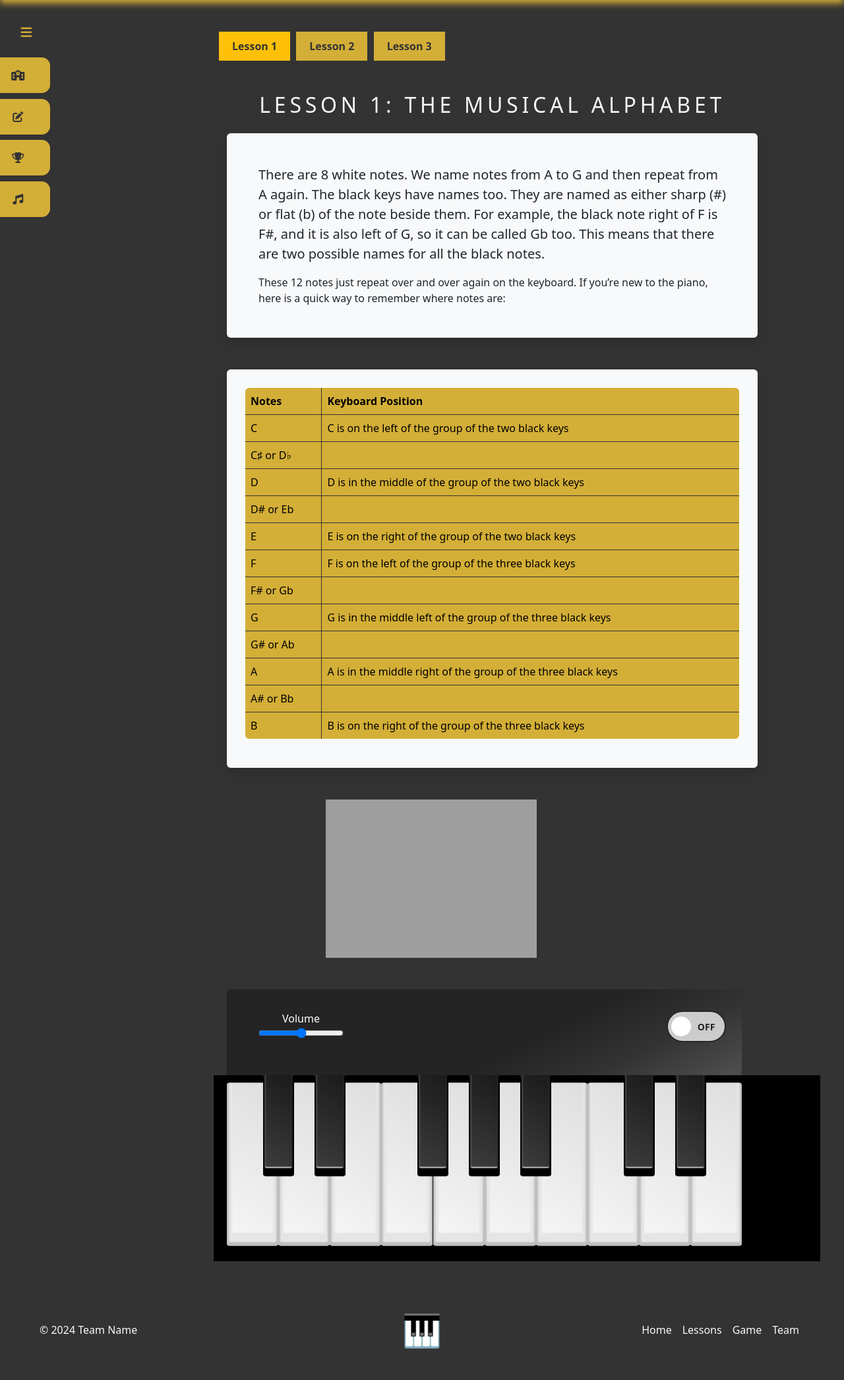
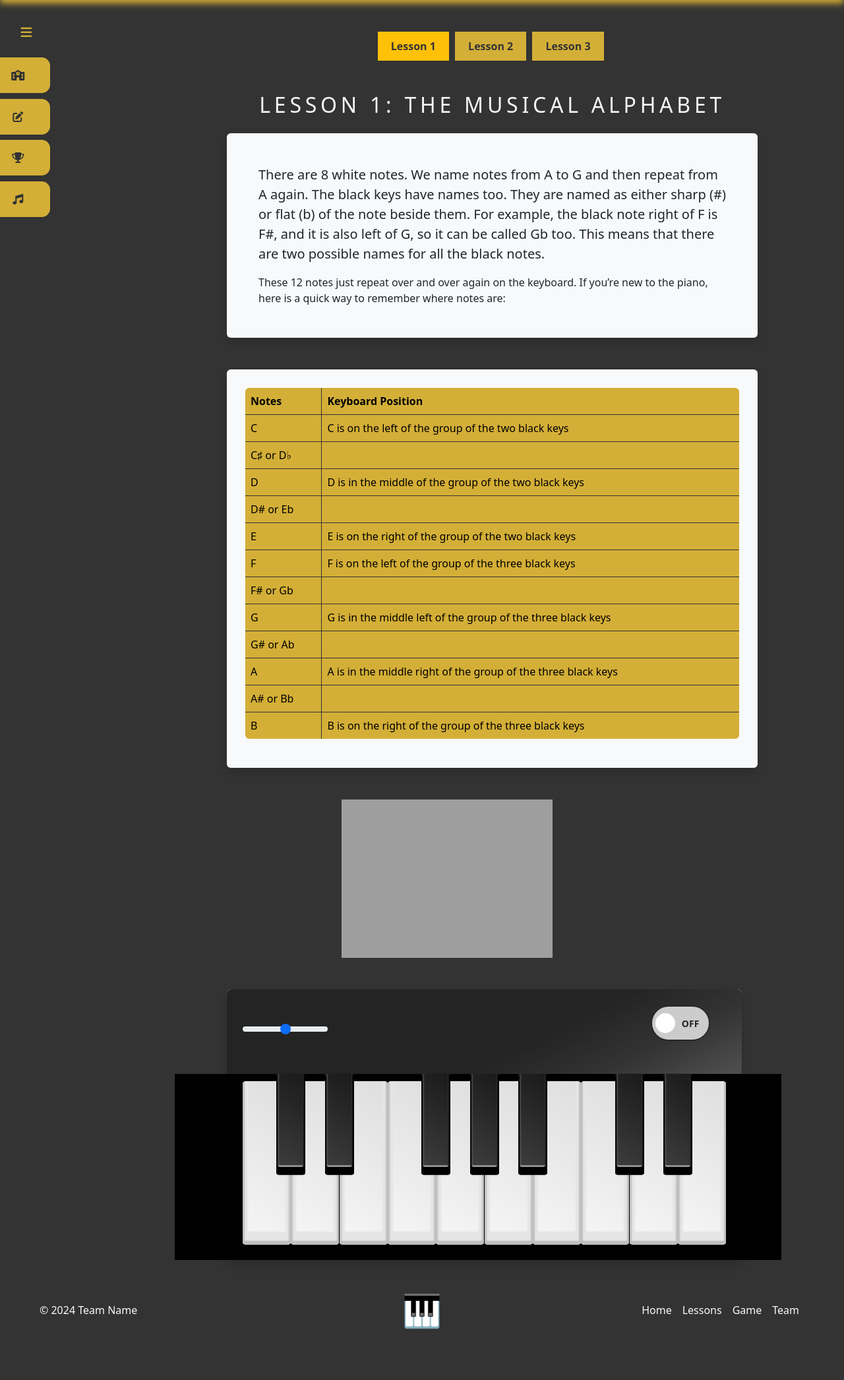
Before and after one commit to viktor-codes/classical_music_hackathon, a Django app: page /lessons/lessons/ in a window 1280 px wide. Shown: the part 98-2190 px from the top of the page at 66% size. After the commit the page ends 2113 px from the top, so only its background shows below. Run offline with Django 5.2, Linux system fonts and the light colour scheme; style sheets or scripts are compiled from the project's sources; some libraries are stand-ins or nearby versions; grey boxes are pictures that could not be loaded.

Commit message:
Correct lesson3 page

```diff
--- a/static/css/piano.css
+++ b/static/css/piano.css
@@ -31,7 +31,7 @@ h2 {
 	position: relative;
 }
 
-.music-wrapper img{
+.music-wrapper img {
 	width: 20em;
 }
 
@@ -42,7 +42,7 @@ h2 {
 	line-height: 1;
 	color: var(--light-text);
 	perspective: 100px;
-  transition: all .07s ease;
+	transition: all 0.07s ease;
 }
 
 .keyboard {
@@ -50,7 +50,14 @@ h2 {
 	max-width: 980px;
 	height: 410px;
 	background-color: #242424;
-  background-image: linear-gradient(to bottom right, #242424 40%, #333333, #4d4d4d, #333333, #242424 90%);
+	background-image: linear-gradient(
+		to bottom right,
+		#242424 40%,
+		#333333,
+		#4d4d4d,
+		#333333,
+		#242424 90%
+	);
 	border-radius: 5px;
 	border-bottom: 20px solid #000;
 	padding-top: 2rem;
@@ -85,7 +92,7 @@ h2 {
 	line-height: 70px;
 	transform-style: preserve-3d;
 	transform: rotateX(45deg);
-  transition: all .07s ease;
+	transition: all 0.07s ease;
 	z-index: 2;
 }
 
@@ -93,8 +100,8 @@ h2 {
 	width: 10%;
 	height: 100%;
 	float: left;
-  background: #F7F7F7;
-  background: linear-gradient(45deg, #F7F7F7 0%, #dedede 100%);
+	background: #f7f7f7;
+	background: linear-gradient(45deg, #f7f7f7 0%, #dedede 100%);
 	box-shadow: 0 -5px 2px 3px #bfbfbf inset, 0 -20px 2px 8px #e5e5e5 inset;
 	line-height: 6rem;
 }
@@ -113,31 +120,31 @@ h2 {
 	z-index: 3;
 }
 
-.key[data-key="87"] {
+.key[data-key='87'] {
 	left: 7%;
 }
 
-.key[data-key="69"] {
+.key[data-key='69'] {
 	left: 17%;
 }
 
-.key[data-key="84"] {
+.key[data-key='84'] {
 	left: 37%;
 }
 
-.key[data-key="89"] {
+.key[data-key='89'] {
 	left: 47%;
 }
 
-.key[data-key="85"] {
+.key[data-key='85'] {
 	left: 57%;
 }
 
-.key[data-key="79"] {
+.key[data-key='79'] {
 	left: 77%;
 }
 
-.key[data-key="80"] {
+.key[data-key='80'] {
 	left: 87%;
 }
 
@@ -145,7 +152,8 @@ h2 {
 	transform: translateY(5px) rotateX(43deg);
 }
 
-.hints, .notes {
+.hints,
+.notes {
 	width: 100%;
 	position: absolute;
 	bottom: 7px;
@@ -200,12 +208,12 @@ h2 {
 }
 
 .correct {
-  background: green!important;
+	background: green !important;
 }
 
 .incorrect {
-  background: red!important;
+	background: red !important;
 }
 .correct-blue {
-  background: blue!important;
+	background: blue !important;
 }
--- a/templates/lessons.html
+++ b/templates/lessons.html
@@ -43,7 +43,7 @@
 				</div>
 			</div>
 			<div class="col-8 mt-5">
-				<div class="lesson-selector mb-5">
+				<div class="lesson-selector mb-5 text-center">
 					<button class="lesson-tab active fw-bold" data-lesson="1">
 						Lesson 1
 					</button>
@@ -171,15 +171,17 @@
 				</div>
 
 				<div class="lesson-content d-none" id="lesson-3">
-					<h1>Lesson 3: Chords</h1>
+          <div class="container mt-5">
+					<h1 class="text-center mb-4">Lesson 3: Chords</h1>
 					<img
 						src="{% static 'images/chords.webp' %}"
-						class="mt-5"
+						class="mt-5 rounded shadow"
 						alt="piano chords"
 						width="800"
 						height="300"
 					/>
 				</div>
+      </div>
 				{% include 'piano.html' %}
 			</div>
 		</div>
--- a/templates/piano.html
+++ b/templates/piano.html
@@ -3,24 +3,17 @@
 {% block piano %}
 <section class="container-fluid">
     <div class="row d-flex justify-content-center w-100">
-        <div>
-            <div class="d-flex justify-content-center">
-                <div class="music-wrapper mt-5 d-flex">
+        <div class="col-12 text-center mt-5">
+            <div class="music-wrapper d-flex justify-content-center">
                 <img class="me-3" src="https://imgur.com/olazcvS.png" alt="Note Image" />
-                    <div class="d-flex justify-content-end align-self-center ms-5">
-                        <div class="nowplaying ms-5"></div>
+                <div class="nowplaying ms-5 align-self-center"></div>
             </div>
-                </div>
-            </div>
-            <div class="keyboard mt-5">
-                <div>
-                    <div class="d-flex justify-between">
-                      <div class="d-flex align-self-center">
-                        <div class="ms-5">
+            <div class="keyboard mt-5 bg-light p-4 rounded shadow">
+                <div class="d-flex justify-content-between">
+                    <div class="volume-control">
                         <p class="text-center">Volume</p>
                         <div class="volume-range">
-                                <input type="range" min="0" max="1" value="0.5" step="any">
-                            </div>
+                            <input type="range" min="0" max="1" value="0.5" step="any" class="form-range">
                         </div>
                     </div>
                     <div class="toggle-box d-flex justify-content-end me-4">
@@ -31,7 +24,7 @@
                     </div>
                 </div>
                 <div class="keys-wrapper">
-                        <div class="keys">
+                    <div class="keys d-flex justify-content-center">
                         <div data-key="65" class="key" data-note="C">
                             <span class="hints">A</span>
                         </div>
@@ -88,7 +81,6 @@
             </div>
         </div>
     </div>
-    </div>
     <audio data-key="65" src="http://carolinegabriel.com/demo/js-keyboard/sounds/040.wav"></audio>
     <audio data-key="87" src="http://carolinegabriel.com/demo/js-keyboard/sounds/041.wav"></audio>
     <audio data-key="83" src="http://carolinegabriel.com/demo/js-keyboard/sounds/042.wav"></audio>
```
Lines whose indentation alone changed are shown as unchanged.
